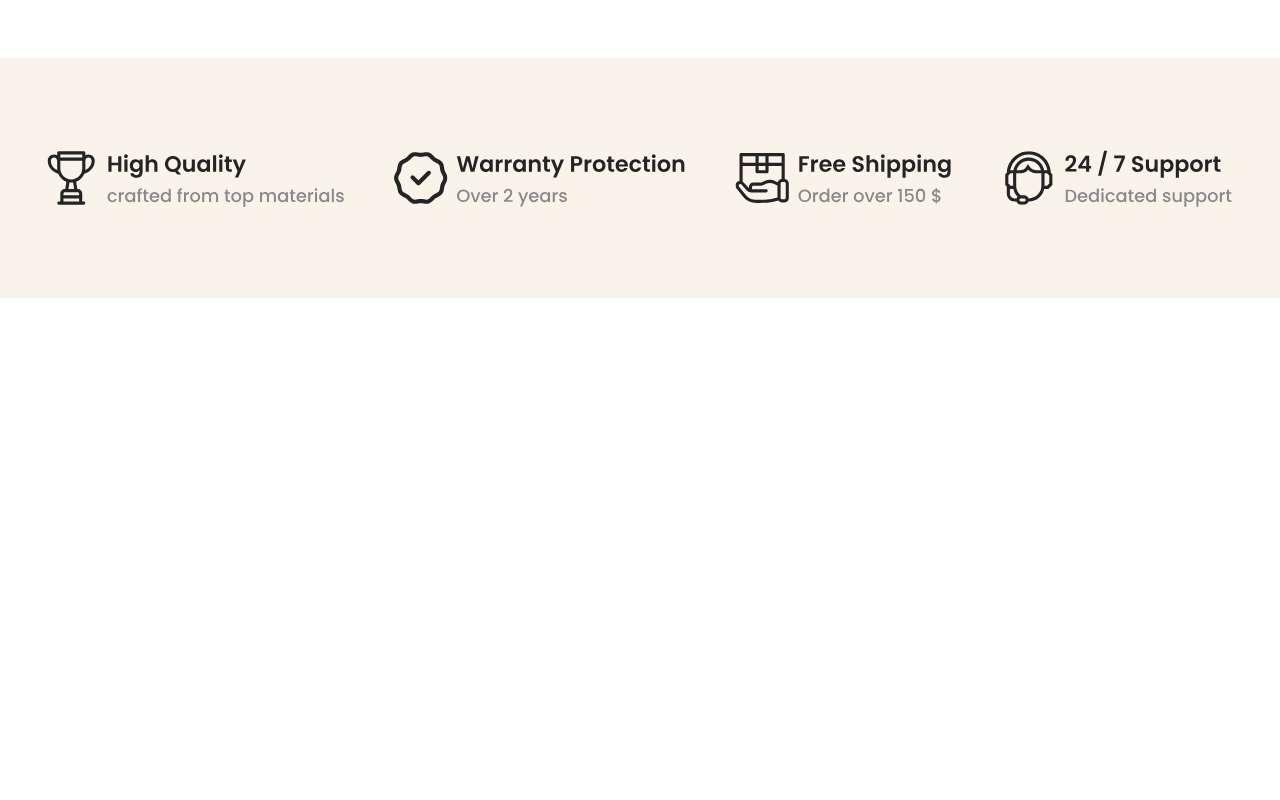
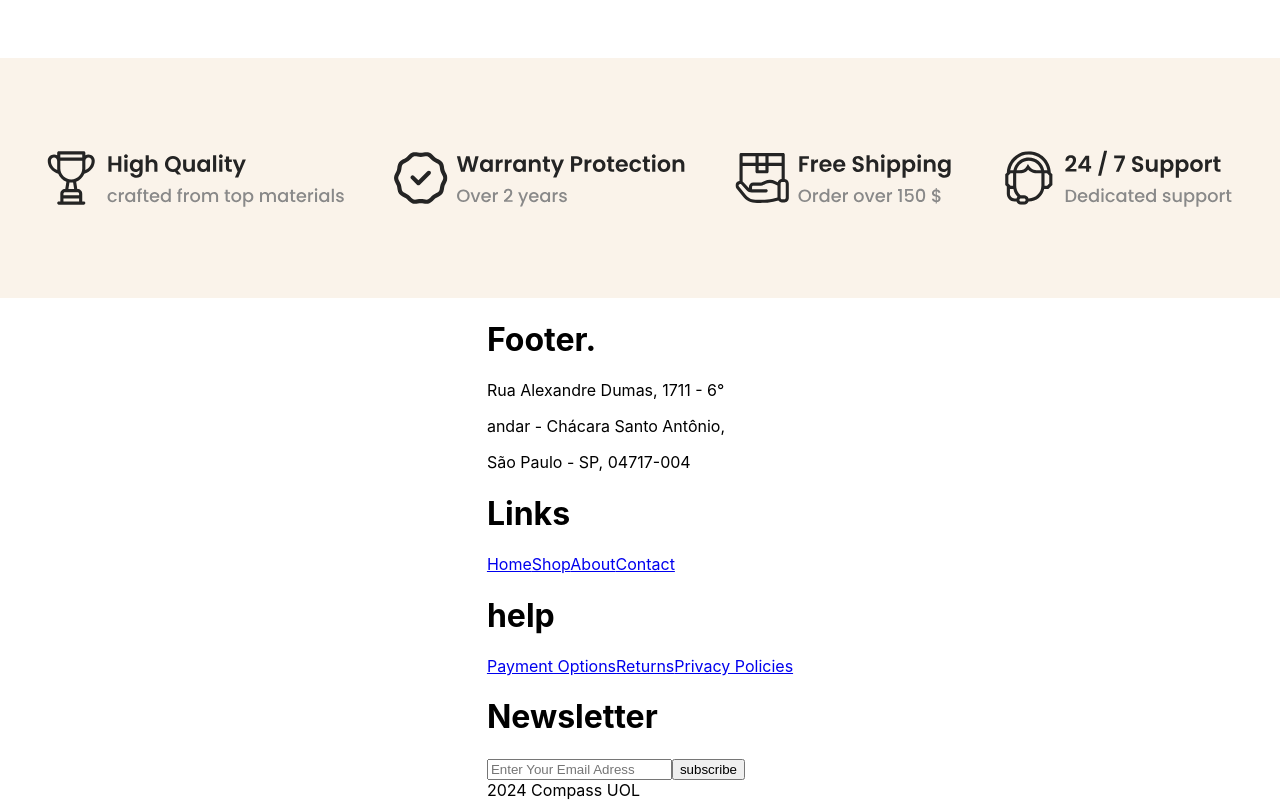
Before and after one commit to KauanAg-devs/Result-List-de-e-commerce, a React (Create React App) app in the folder frontend/: page / in a window 1280 px wide. Shown: the part 2273-3073 px from the top of the page. Before the commit the page ends 2571 px from the top, so only its background shows below. Built offline with nearby package versions, Linux system fonts and the light colour scheme.

Commit message:
add footer skeleton and add return-types in components

```diff
--- a/frontend/src/App.tsx
+++ b/frontend/src/App.tsx
@@ -1,8 +1,9 @@
 import './App.css';
 import Header from './components/Header/Header';
+import Navigation from './components/Navigation/Navigation';
 import Main from './components/Main/Main';
-import Navigation from './components/Navigation/Navigation';
 import QualityBar from './components/QualityBar/QualityBar';
+import Footer from './components/Footer/Footer';
 
 function App() {
   return (
@@ -11,6 +12,7 @@ function App() {
      <Navigation/>
      <Main/>
      <QualityBar/>
+     <Footer/>
     </div>
   );
 }
--- /dev/null
+++ b/frontend/src/components/Footer/Footer.tsx
@@ -0,0 +1,46 @@
+function Footer(): JSX.Element {
+    return (
+        <>
+        <footer>
+            <div>
+
+                <div>
+                  <h1>Footer.</h1>
+                  <p> Rua Alexandre Dumas, 1711 - 6° </p>
+                  <p> andar - Chácara Santo Antônio, </p>
+                  <p> São Paulo - SP, 04717-004 </p>
+                </div>
+
+                <div>
+                   <h1>Links</h1>
+                   <a href=".">Home</a>
+                   <a href=".">Shop</a>
+                   <a href=".">About</a>
+                   <a href=".">Contact</a>
+                </div>
+
+                <div>
+                    <h1>help</h1>
+                    <a href=".">Payment Options</a>
+                    <a href=".">Returns</a>
+                    <a href=".">Privacy Policies</a>
+                </div>
+
+                <div>
+                    <h1>Newsletter</h1>
+                    <div>
+                    <input type="text" placeholder="Enter Your Email Adress"/>
+                    <button>subscribe</button>
+                    </div>
+                </div>
+            </div>
+
+            <div>
+                2024 Compass UOL
+            </div>
+        </footer>
+        </>
+    )
+}
+
+export default Footer
--- a/frontend/src/components/Main/Main.tsx
+++ b/frontend/src/components/Main/Main.tsx
@@ -1,7 +1,8 @@
 import './Main.css'
 import Filter from '../../images/Group 57.svg'
 import VerticalLine from '../../images/Line 5.svg'
-function Main() {
+
+function Main(): JSX.Element {
  return (
     <main id="main">
         <div id="filter">
--- a/frontend/src/components/Navigation/Navigation.tsx
+++ b/frontend/src/components/Navigation/Navigation.tsx
@@ -1,9 +1,7 @@
 import './Navigation.css'
 
-function Navigation() {
-
+function Navigation(): JSX.Element {
     return <nav id="nav"></nav>
-
 }
 
 export default Navigation;
--- a/frontend/src/components/QualityBar/QualityBar.tsx
+++ b/frontend/src/components/QualityBar/QualityBar.tsx
@@ -1,6 +1,6 @@
 import QualityBarImage from '../../images/Frame 161.svg'
 import './QualityBar.css'
-function QualityBar() {
+function QualityBar(): JSX.Element {
     return <>
       <img id='quality-bar' src={QualityBarImage} alt="" />
     </>
```
Also changed, not shown: frontend/src/components/Footer/Footer.css (added).
